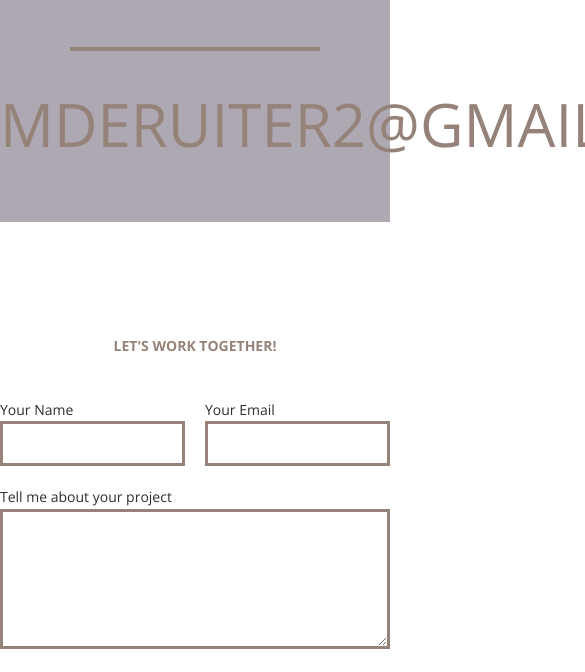
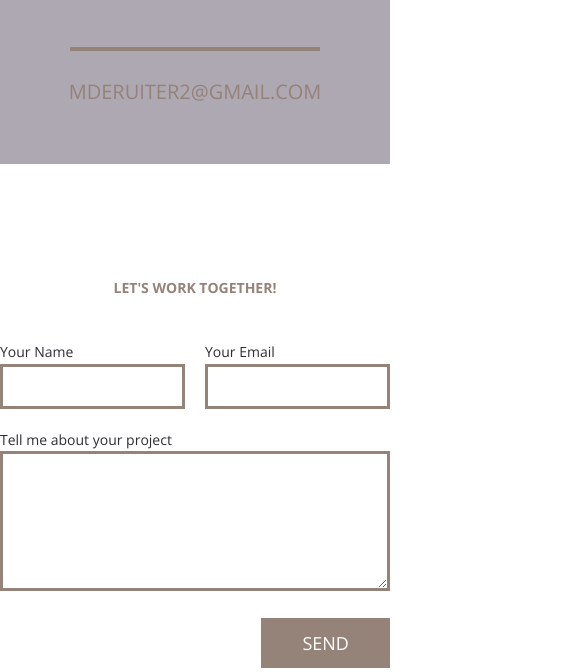
Before and after one commit to Zaena/portfolio_site, a plain HTML site: page index.html in a window 390 px wide. Shown: the part 4096-4768 px from the top of the page, 585 px wide, since content can reach past the window. Drawn offline with nearby package versions, Linux system fonts and the light colour scheme.

Commit message:
Makes mailto responsive

```diff
--- a/assets/css/main.css
+++ b/assets/css/main.css
@@ -1011,9 +1011,23 @@ h3 {
   font-weight: 300;
   color: #958279;
   margin-bottom: 50px;
-  text-transform: uppercase; }
+  text-transform: uppercase;
+ }
   .biglink:hover {
     color: #aa7869; }
+
+@media (max-width: 820px) {
+  .biglink {
+    font-size: 40px;
+  }
+}
+
+@media (max-width: 550px) {
+  .biglink {
+    font-size: 20px;
+    overflow: hidden;
+  }
+}
 
 a[class^="icon-"] {
   font-family: 'FontAwesome';
--- a/index.html
+++ b/index.html
@@ -491,7 +491,7 @@
 
   <hr class="bar">
 
-  <a class="biglink" href="">mderuiter2@gmail.com</a>
+  <a href="" class="biglink">mderuiter2@gmail.com</a>
 
 </section>
 
```
